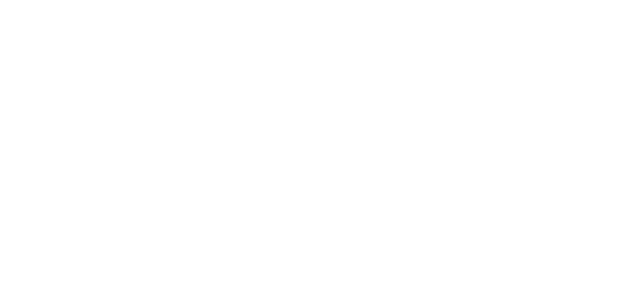
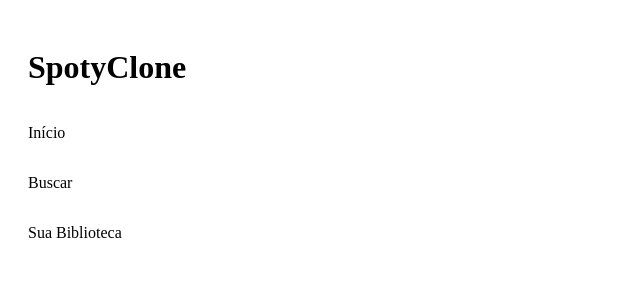
Before and after one commit to pHNeutro14/web_design, a plain HTML site: page index.html in a window 1280 px wide. Shown: the whole page, without its empty margins (0-640 px from the left). Drawn offline with Linux system fonts and the light colour scheme.

Commit message:
side bar v1

```diff
--- a/index.html
+++ b/index.html
@@ -7,13 +7,13 @@
     <link rel="stylesheet" href="style.css">
 </head>
 <body>
-    <header>
 
-    </header>
-
-    <main>
-        <div>
-
+    <main class="main-content">
+        <div class="sidebar">
+            <h1>SpotyClone</h1>
+            <p>Início</p>
+            <p>Buscar</p>
+            <p>Sua Biblioteca</p>
         </div>
     </main>
 
--- a/style.css
+++ b/style.css
@@ -0,0 +1,20 @@
+body {
+    display: flex;
+    flex-direction: column;
+    overflow: hidden;
+}
+
+.container {
+    display: flex;
+    flex: 1;
+    width: 100%;
+}
+
+.sidebar {
+    display: flex;
+    flex-direction: column;
+    width: 250px;
+    min-width: 250px;
+    height: 100%;
+    padding: 20px;
+}
```
